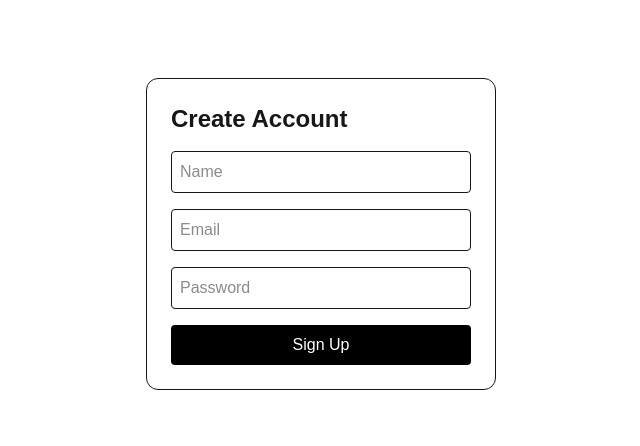
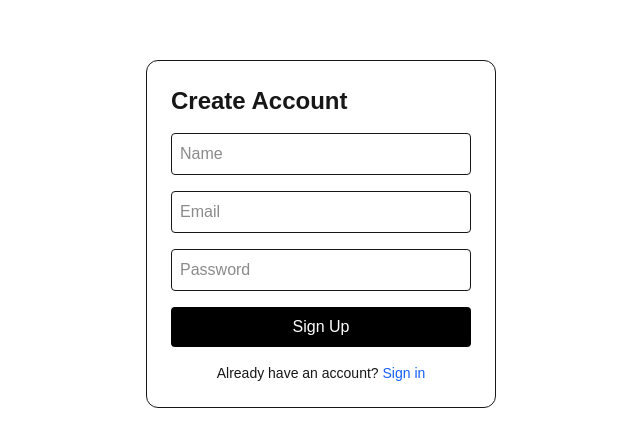
Before and after one commit to The-Jat/TheAuthServiceFrontend, a Next.js app: page /oauth/signup in a window 1280 px wide. Shown: the part 166-612 px from the top of the page, without its empty margins (319-959 px from the left). Built offline with nearby package versions, Linux system fonts and the light colour scheme; no server answers.

Commit message:
Add signup button in the login page and vice-versa

```diff
--- a/src/app/oauth/login/LoginForm.tsx
+++ b/src/app/oauth/login/LoginForm.tsx
@@ -1,6 +1,7 @@
 "use client";
 
 import { useState } from "react";
+import Link from "next/link";
 
 export default function LoginForm({
   client_id,
@@ -98,6 +99,21 @@ export default function LoginForm({
         >
           Login
         </button>
+
+        <div className="text-sm text-center">
+          Don&apos;t have an account?{" "}
+
+          <Link
+            href={{
+              pathname: process.env.NEXT_PUBLIC_OAUTH_SIGNUP_ENDPOINT
+              || "/oauth/signup",
+
+            }}
+            className="text-blue-600 hover:underline"
+          >
+            Create account
+          </Link>
+        </div>
       </form>
     </div>
   );
--- a/src/app/oauth/signup/SignupForm.tsx
+++ b/src/app/oauth/signup/SignupForm.tsx
@@ -1,6 +1,7 @@
 "use client";
 
 import { useState } from "react";
+import Link from "next/link";
 
 export default function SignupForm() {
   const [name, setName] = useState("");
@@ -125,6 +126,25 @@ export default function SignupForm() {
         >
           {loading ? "Creating..." : "Sign Up"}
         </button>
+
+        <div className="text-sm text-center">
+          Already have an account?{" "}
+
+          <Link
+            href={{
+              pathname:
+                process.env
+                  .NEXT_PUBLIC_OAUTH_LOGIN_ENDPOINT
+                || "/oauth/login",
+            }}
+            className="
+      text-blue-600
+      hover:underline
+    "
+          >
+            Sign in
+          </Link>
+        </div>
       </form>
     </div>
   );
```
